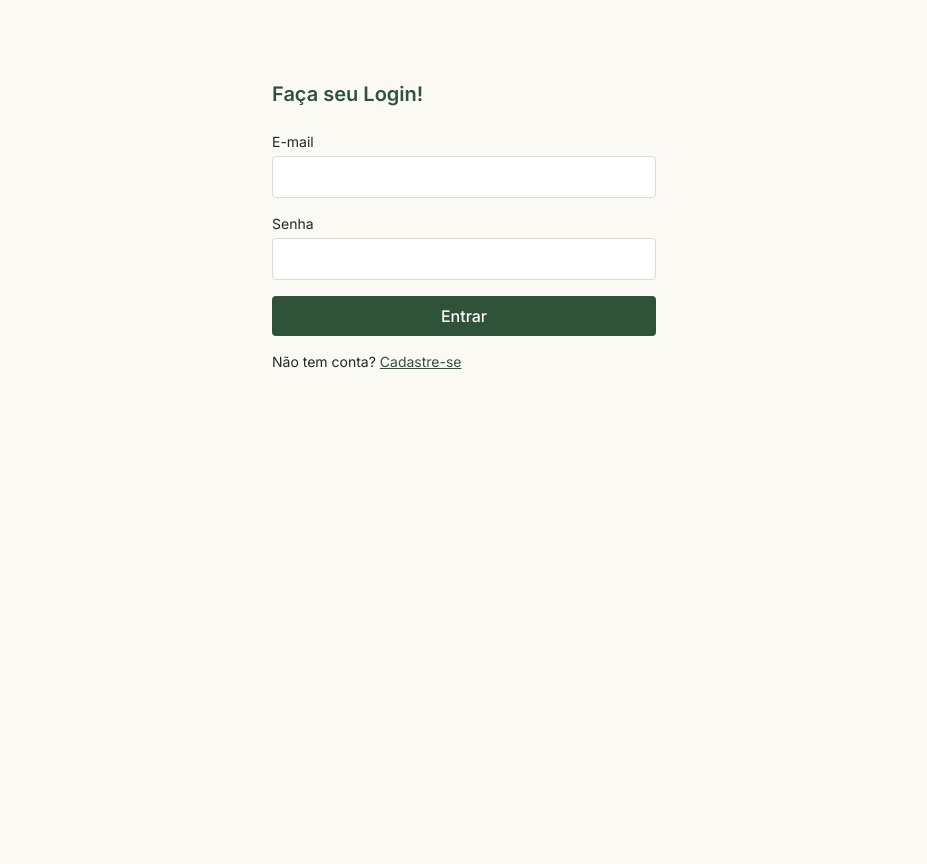
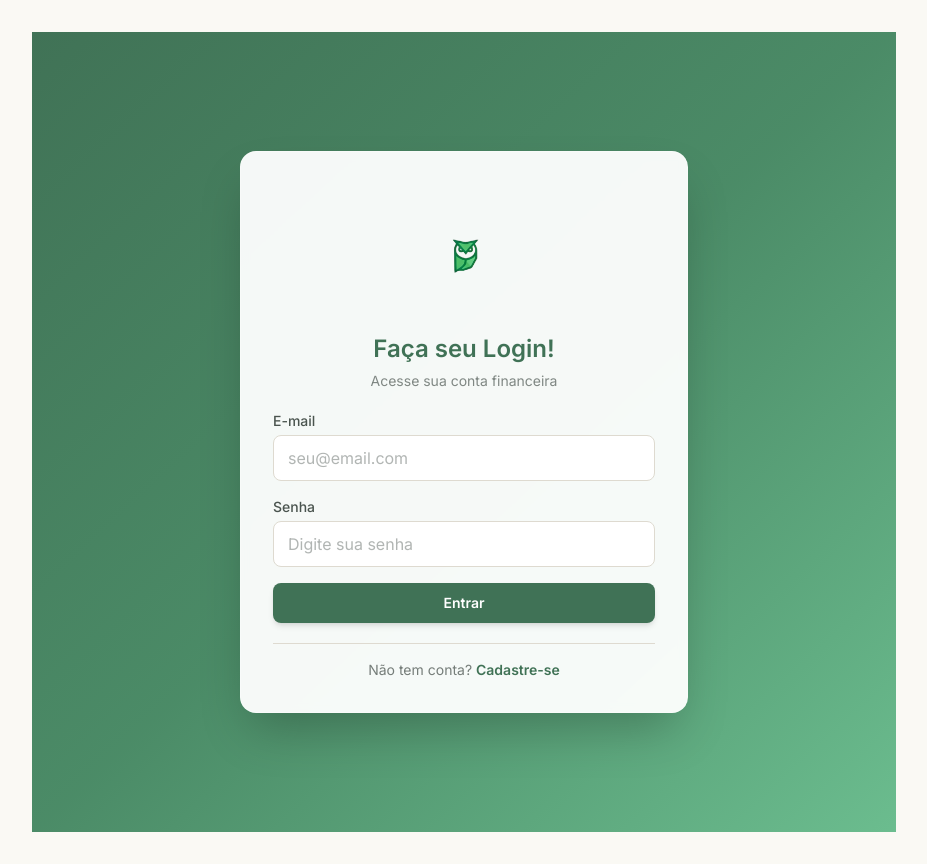
Before and after one commit to Osvaldo065/Front_End_Controle_Financeiro, a Vue app: page /login in a window 1280 px wide. Shown: the whole page, without its empty margins (176-1103 px from the left). Before the commit the page ends 800 px from the top, so only its background shows below. Built offline with nearby package versions, Linux system fonts and the light colour scheme; no server answers; the HTML template or start-up script is replaced by a standard one.

Commit message:
Ajustando layout tela de login e cadastrar usuário

```diff
--- a/src/views/LoginView.vue
+++ b/src/views/LoginView.vue
@@ -1,48 +1,211 @@
 <template>
-  <div class="max-w-sm mx-auto mt-12">
-    <h1 class="text-xl font-semibold text-ledger mb-6">Faça seu Login!</h1>
+  <div
+    class="min-h-screen
+           flex items-center justify-center
+           px-4 py-6
+           bg-gradient-to-br
+           from-[hsl(146,28%,35%)]
+           via-[hsl(146,30%,42%)]
+           to-[hsl(146,38%,58%)]"
+  >
 
-    <form @submit.prevent="entrar" class="space-y-4">
+    <!-- Card de Login -->
+    <div
+      class="w-full max-w-md
+             bg-white/95
+             backdrop-blur-sm
+             rounded-2xl
+             shadow-2xl
+             border border-white/30
+             px-6 py-7
+             sm:px-8 sm:py-8"
+    >
+
+      <!-- Logo / Coruja -->
+      <div class="flex justify-center mb-3">
+        <router-link
+          to="/login"
+          class="inline-flex items-center justify-center"
+        >
+          <img
+            src="/LogoFinanceCoruja.svg"
+            alt="Corujas Finance"
+            class="w-[85px]
+                   sm:w-[100px]
+                   h-auto
+                   object-contain
+                   block
+                   transition-transform
+                   duration-200
+                   hover:scale-105"
+          />
+        </router-link>
+      </div>
+
+      <!-- Título -->
+      <div class="text-center mb-5">
+        <h1
+          class="text-xl sm:text-2xl
+                 font-semibold
+                 text-[hsl(146,28%,35%)]"
+        >
+          Faça seu Login!
+        </h1>
+
+        <p class="text-sm text-ink/55 mt-1.5">
+          Acesse sua conta financeira
+        </p>
+      </div>
+
+      <!-- Formulário -->
+      <form
+        @submit.prevent="entrar"
+        class="space-y-4"
+      >
+
+        <!-- E-mail -->
         <div>
-        <label class="block text-sm mb-1" for="email">E-mail</label>
+          <label
+            class="block
+                   text-sm font-medium
+                   text-ink/80
+                   mb-1"
+            for="email"
+          >
+            E-mail
+          </label>
+
           <input
             id="email"
             v-model="email"
             type="email"
             required
-          class="w-full border border-line rounded px-3 py-2 bg-white focus:outline-none focus:ring-2 focus:ring-ledger"
+            autocomplete="email"
+            placeholder="seu@email.com"
+            class="w-full
+                   border border-line
+                   rounded-lg
+                   px-3.5 py-2.5
+                   bg-white
+                   text-ink
+                   placeholder:text-ink/35
+                   transition-all duration-200
+                   focus:outline-none
+                   focus:ring-2
+                   focus:ring-[hsl(146,28%,35%)]/30
+                   focus:border-[hsl(146,28%,35%)]"
           />
         </div>
 
+        <!-- Senha -->
         <div>
-        <label class="block text-sm mb-1" for="senha">Senha</label>
+          <label
+            class="block
+                   text-sm font-medium
+                   text-ink/80
+                   mb-1"
+            for="senha"
+          >
+            Senha
+          </label>
+
           <input
             id="senha"
             v-model="senha"
             type="password"
             required
-          class="w-full border border-line rounded px-3 py-2 bg-white focus:outline-none focus:ring-2 focus:ring-ledger"
+            autocomplete="current-password"
+            placeholder="Digite sua senha"
+            class="w-full
+                   border border-line
+                   rounded-lg
+                   px-3.5 py-2.5
+                   bg-white
+                   text-ink
+                   placeholder:text-ink/35
+                   transition-all duration-200
+                   focus:outline-none
+                   focus:ring-2
+                   focus:ring-[hsl(146,28%,35%)]/30
+                   focus:border-[hsl(146,28%,35%)]"
           />
         </div>
 
-      <p v-if="erro" class="text-sm text-rust">{{ erro }}</p>
+        <!-- Erro -->
+        <p
+          v-if="erro"
+          class="text-sm
+                 text-rust
+                 bg-red-50
+                 border border-red-100
+                 rounded-lg
+                 px-3 py-2"
+        >
+          {{ erro }}
+        </p>
 
+        <!-- Botão -->
         <button
           type="submit"
           :disabled="carregando"
-        class="w-full bg-ledger text-white rounded px-3 py-2 font-medium disabled:opacity-60"
+          class="w-full
+                 inline-flex
+                 items-center
+                 justify-center
+                 gap-2
+                 rounded-lg
+                 px-4 py-2.5
+                 bg-[hsl(146,28%,35%)]
+                 text-white
+                 font-semibold
+                 text-sm
+                 shadow-md
+                 transition-all duration-200
+                 hover:bg-[hsl(146,28%,30%)]
+                 hover:shadow-lg
+                 hover:-translate-y-0.5
+                 active:translate-y-0
+                 disabled:opacity-60
+                 disabled:cursor-not-allowed
+                 disabled:hover:translate-y-0
+                 disabled:hover:shadow-md"
         >
-        {{ carregando ? 'Entrando...' : 'Entrar' }}
+          <span v-if="carregando">
+            Entrando...
+          </span>
+
+          <span v-else>
+            Entrar
+          </span>
         </button>
+
       </form>
 
-    <p class="text-sm mt-4">
+      <!-- Cadastro -->
+      <div
+        class="mt-5
+               pt-4
+               border-t border-line
+               text-center"
+      >
+        <p class="text-sm text-ink/60">
           Não tem conta?
-      <router-link to="/cadastro" class="text-ledger underline">Cadastre-se</router-link>
+
+          <router-link
+            to="/cadastro"
+            class="font-semibold
+                   text-[hsl(146,28%,35%)]
+                   hover:underline
+                   transition-colors"
+          >
+            Cadastre-se
+          </router-link>
         </p>
       </div>
+
+    </div>
+  </div>
 </template>
-
 <script setup>
 import { ref } from 'vue'
 import { useRouter } from 'vue-router'
--- a/src/views/RegisterView.vue
+++ b/src/views/RegisterView.vue
@@ -1,57 +1,256 @@
 <template>
-  <div class="max-w-sm mx-auto mt-12">
-    <h1 class="text-xl font-semibold text-ledger mb-6">Criar conta</h1>
+  <div
+    class="min-h-screen
+           flex items-center justify-center
+           px-4 py-6
+           bg-gradient-to-br
+           from-[hsl(146,28%,35%)]
+           via-[hsl(146,30%,42%)]
+           to-[hsl(146,38%,58%)]"
+  >
 
-    <form @submit.prevent="cadastrar" class="space-y-4">
+    <!-- Card de Cadastro -->
+    <div
+      class="w-full max-w-md
+             bg-white/95
+             backdrop-blur-sm
+             rounded-2xl
+             shadow-2xl
+             border border-white/30
+             px-6 py-7
+             sm:px-8 sm:py-8"
+    >
+
+      <!-- Logo / Coruja -->
+      <div class="flex justify-center mb-3">
+        <router-link
+          to="/login"
+          class="inline-flex items-center justify-center"
+        >
+          <img
+            src="/LogoFinanceCoruja.svg"
+            alt="Corujas Finance"
+            class="w-[85px]
+                   sm:w-[100px]
+                   h-auto
+                   object-contain
+                   block
+                   transition-transform
+                   duration-200
+                   hover:scale-105"
+          />
+        </router-link>
+      </div>
+
+      <!-- Título -->
+      <div class="text-center mb-5">
+        <h1
+          class="text-xl sm:text-2xl
+                 font-semibold
+                 text-[hsl(146,28%,35%)]"
+        >
+          Criar conta
+        </h1>
+
+        <p class="text-sm text-ink/55 mt-1.5">
+          Crie sua conta no Corujas Finance
+        </p>
+      </div>
+
+      <!-- Formulário -->
+      <form
+        @submit.prevent="cadastrar"
+        class="space-y-4"
+      >
+
+        <!-- Nome -->
         <div>
-        <label class="block text-sm mb-1" for="nome">Nome</label>
+          <label
+            class="block
+                   text-sm font-medium
+                   text-ink/80
+                   mb-1"
+            for="nome"
+          >
+            Nome
+          </label>
+
           <input
             id="nome"
             v-model="nome"
             type="text"
             required
-          class="w-full border border-line rounded px-3 py-2 bg-white focus:outline-none focus:ring-2 focus:ring-ledger"
+            autocomplete="name"
+            placeholder="Seu nome"
+            class="w-full
+                   border border-line
+                   rounded-lg
+                   px-3.5 py-2.5
+                   bg-white
+                   text-ink
+                   placeholder:text-ink/35
+                   transition-all duration-200
+                   focus:outline-none
+                   focus:ring-2
+                   focus:ring-[hsl(146,28%,35%)]/30
+                   focus:border-[hsl(146,28%,35%)]"
           />
         </div>
 
+        <!-- E-mail -->
         <div>
-        <label class="block text-sm mb-1" for="email">E-mail</label>
+          <label
+            class="block
+                   text-sm font-medium
+                   text-ink/80
+                   mb-1"
+            for="email"
+          >
+            E-mail
+          </label>
+
           <input
             id="email"
             v-model="email"
             type="email"
             required
-          class="w-full border border-line rounded px-3 py-2 bg-white focus:outline-none focus:ring-2 focus:ring-ledger"
+            autocomplete="email"
+            placeholder="seu@email.com"
+            class="w-full
+                   border border-line
+                   rounded-lg
+                   px-3.5 py-2.5
+                   bg-white
+                   text-ink
+                   placeholder:text-ink/35
+                   transition-all duration-200
+                   focus:outline-none
+                   focus:ring-2
+                   focus:ring-[hsl(146,28%,35%)]/30
+                   focus:border-[hsl(146,28%,35%)]"
           />
         </div>
 
+        <!-- Senha -->
         <div>
-        <label class="block text-sm mb-1" for="senha">Senha</label>
+          <label
+            class="block
+                   text-sm font-medium
+                   text-ink/80
+                   mb-1"
+            for="senha"
+          >
+            Senha
+          </label>
+
           <input
             id="senha"
             v-model="senha"
             type="password"
             required
-          class="w-full border border-line rounded px-3 py-2 bg-white focus:outline-none focus:ring-2 focus:ring-ledger"
+            autocomplete="new-password"
+            placeholder="Crie uma senha"
+            class="w-full
+                   border border-line
+                   rounded-lg
+                   px-3.5 py-2.5
+                   bg-white
+                   text-ink
+                   placeholder:text-ink/35
+                   transition-all duration-200
+                   focus:outline-none
+                   focus:ring-2
+                   focus:ring-[hsl(146,28%,35%)]/30
+                   focus:border-[hsl(146,28%,35%)]"
           />
         </div>
 
-      <p v-if="erro" class="text-sm text-rust">{{ erro }}</p>
-      <p v-if="sucesso" class="text-sm text-ledger">Conta criada! Você já pode entrar.</p>
+        <!-- Erro -->
+        <p
+          v-if="erro"
+          class="text-sm
+                 text-rust
+                 bg-red-50
+                 border border-red-100
+                 rounded-lg
+                 px-3 py-2"
+        >
+          {{ erro }}
+        </p>
 
+        <!-- Sucesso -->
+        <p
+          v-if="sucesso"
+          class="text-sm
+                 text-[hsl(146,28%,35%)]
+                 bg-green-50
+                 border border-green-100
+                 rounded-lg
+                 px-3 py-2"
+        >
+          Conta criada! Você já pode entrar.
+        </p>
+
+        <!-- Botão -->
         <button
           type="submit"
           :disabled="carregando"
-        class="w-full bg-ledger text-white rounded px-3 py-2 font-medium disabled:opacity-60"
+          class="w-full
+                 inline-flex
+                 items-center
+                 justify-center
+                 gap-2
+                 rounded-lg
+                 px-4 py-2.5
+                 bg-[hsl(146,28%,35%)]
+                 text-white
+                 font-semibold
+                 text-sm
+                 shadow-md
+                 transition-all duration-200
+                 hover:bg-[hsl(146,28%,30%)]
+                 hover:shadow-lg
+                 hover:-translate-y-0.5
+                 active:translate-y-0
+                 disabled:opacity-60
+                 disabled:cursor-not-allowed
+                 disabled:hover:translate-y-0
+                 disabled:hover:shadow-md"
         >
-        {{ carregando ? 'Enviando...' : 'Criar conta' }}
+          <span v-if="carregando">
+            Enviando...
+          </span>
+
+          <span v-else>
+            Criar conta
+          </span>
         </button>
+
       </form>
 
-    <p class="text-sm mt-4">
+      <!-- Login -->
+      <div
+        class="mt-5
+               pt-4
+               border-t border-line
+               text-center"
+      >
+        <p class="text-sm text-ink/60">
           Já tem conta?
-      <router-link to="/login" class="text-ledger underline">Entrar</router-link>
+
+          <router-link
+            to="/login"
+            class="font-semibold
+                   text-[hsl(146,28%,35%)]
+                   hover:underline
+                   transition-colors"
+          >
+            Entrar
+          </router-link>
         </p>
+      </div>
+
+    </div>
   </div>
 </template>
 
```
Also changed, not shown: public/LogoFinanceCoruja.svg (added). Lines whose indentation alone changed are shown as unchanged.
